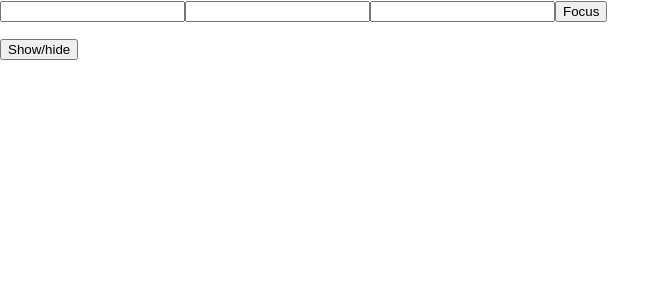
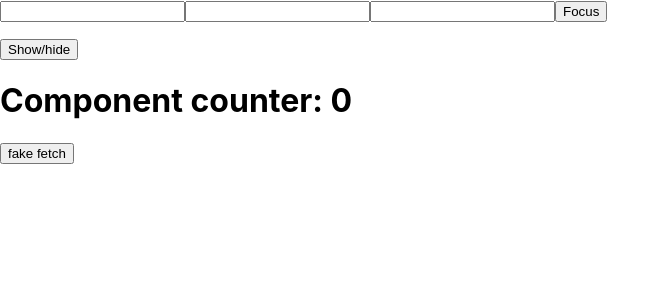
Before and after one commit to LuisGhz/react-4h-course-7, a React (Create React App) app: page / in a window 1280 px wide. Shown: the top 300 px of the page, without its empty margins (0-670 px from the left). Built offline with nearby package versions, Linux system fonts and the light colour scheme.

Commit message:
Create count with useState and fakeFetch fakeFetch increments count by one every 2 seconds

```diff
--- a/src/components/Component.js
+++ b/src/components/Component.js
@@ -1,8 +1,17 @@
+import { useState } from 'react';
+const Component = () => {
+  const [count, setCount] = useState(0);
 
-const Component = () => {
+  const fakeFetch = () => {
+    setTimeout(() => {
+      setCount(count + 1);
+    }, 2000);
+  }
+
   return (
     <div>
-
+      <h1>Component counter: { count }</h1>
+      <button onClick={ fakeFetch }>fake fetch</button>
     </div>
   )
 }
```
